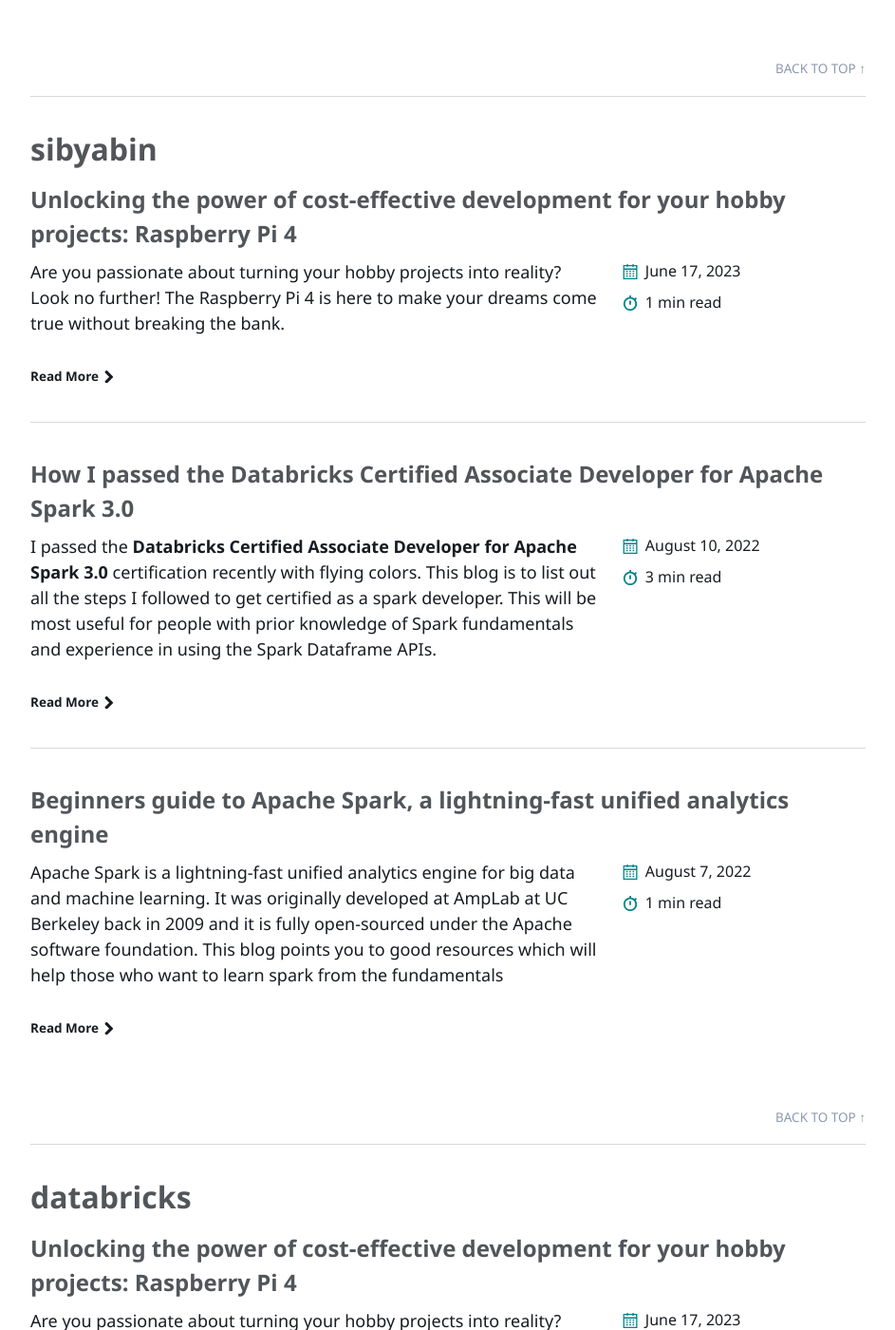
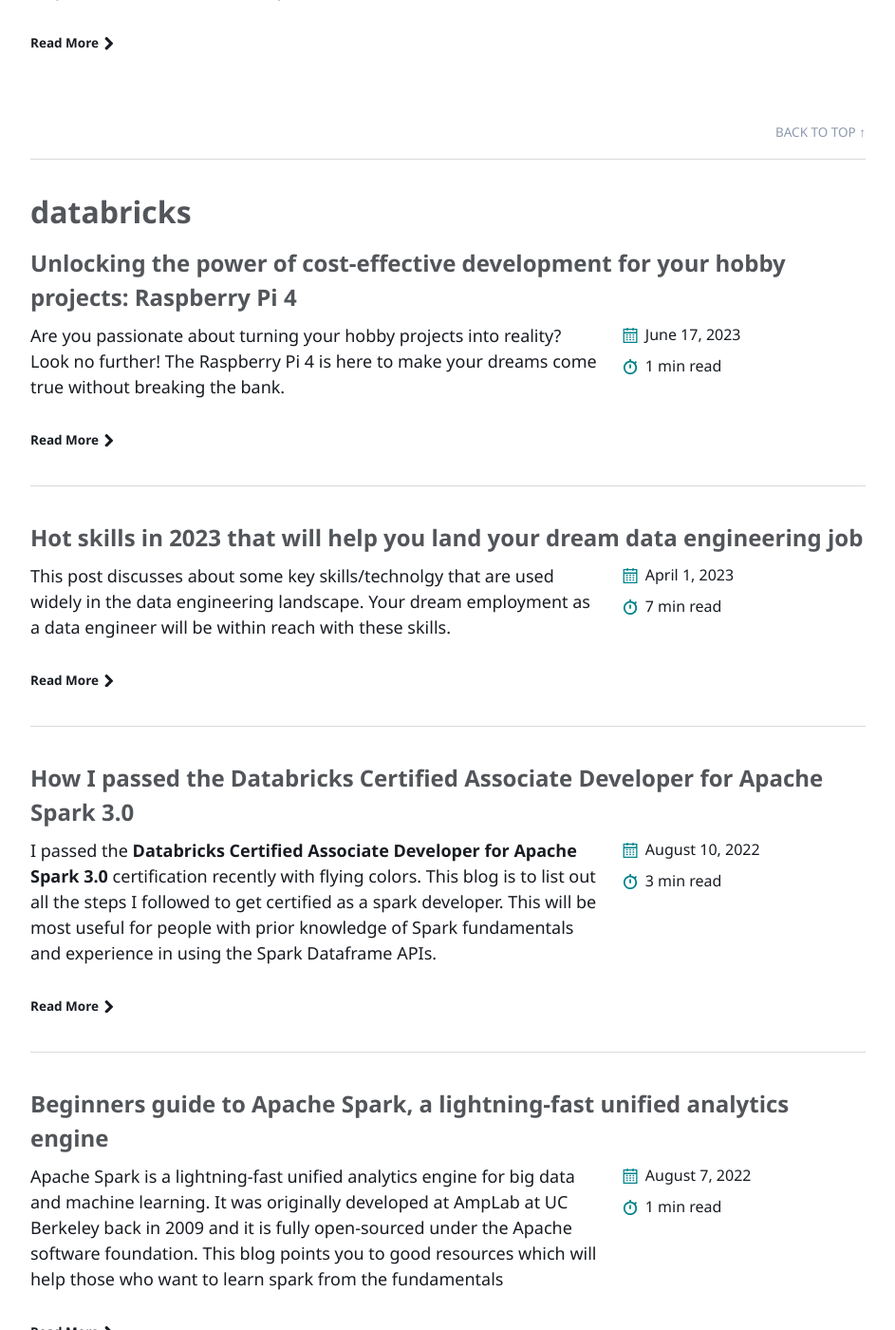
Before and after one commit to sibyabin/blogs, a Jekyll site: the page built from tags.md, in a window 1280 px wide and 1400 px high, scrolled down 3428 px. Shown: the whole window at 95% size, without its empty margins (40-983 px from the left). Built offline with Jekyll 4.4.1, drawn with Linux system fonts in a browser that asks for light colours; some of the changed text lies outside the part shown.

Commit message:
adding seo optimizations

```diff
--- a/_posts/2022-08-07-beginners-guide-to-apachespark-lightning-fast-unified-engine.md
+++ b/_posts/2022-08-07-beginners-guide-to-apachespark-lightning-fast-unified-engine.md
@@ -14,6 +14,7 @@
   - sibyabin
   - data engineer
   - spark
+  - databricks
 last_modified_at: 2022-08-07T01:32:16-05:00
 ---
 
--- a/_posts/2022-08-10-how-i-passed-databricks-certified-associate-developer-for-apachespark-certification.md
+++ b/_posts/2022-08-10-how-i-passed-databricks-certified-associate-developer-for-apachespark-certification.md
@@ -8,12 +8,17 @@
   - associate-developer-spark
 tags:
   - dataengineering
+  - spark certification
   - apachespark
   - databricks
   - certification
   - sibyabin
   - dataengineer
   - spark
+  - Data + AI Summit 2023
+  - Data + AI Summit 2022
+  - databricks delta
+  - databricks $200 voucher
 last_modified_at: 2022-08-09T12:32:16-05:00
 ---
 
```
Also changed, not shown: _posts/2023-04-01-hot-skills-for-dataengineers-in-2023.md (+1 -0 lines), _posts/2023-06-17-cost-effective-development-setup-your-hobby-projects.md (+1 -0 lines), sitemap.xml (+12 -0 lines).
